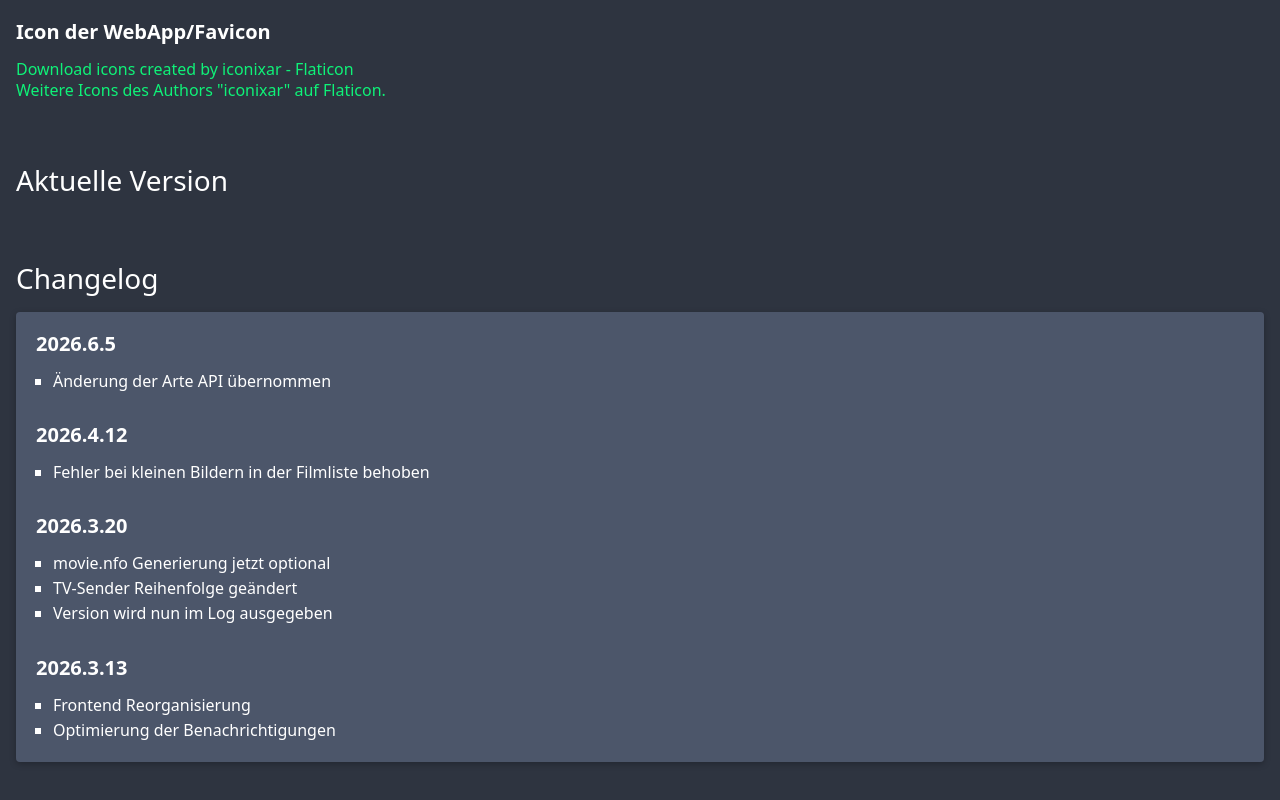
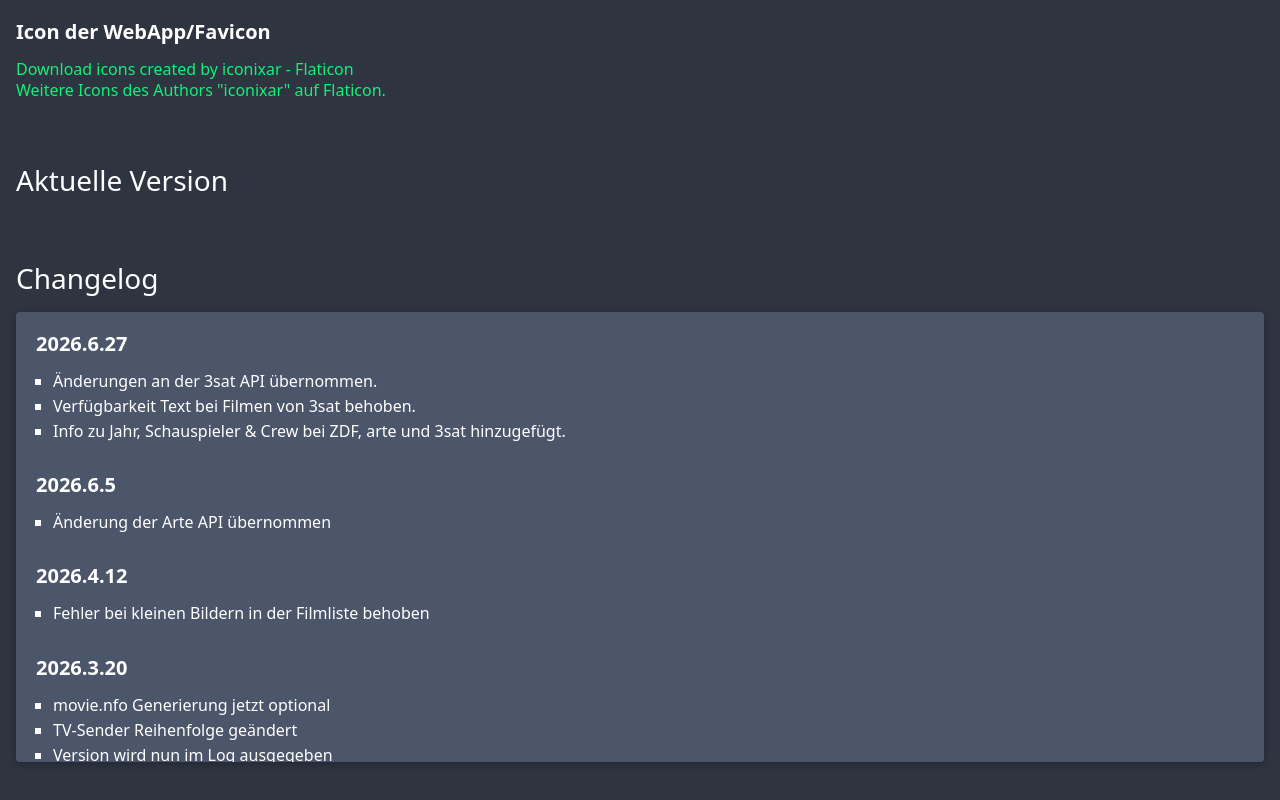
Before and after one commit to LevantinLynx/mediathek-movie-downloader, a Vue app in the folder client/: page /settings in a window 1280 px wide. Shown: the part 1888-2688 px from the top of the page. Built offline with nearby package versions, Linux system fonts and the light colour scheme; no server answers.

Commit message:
changelog update

```diff
--- a/client/src/components/Changelog.vue
+++ b/client/src/components/Changelog.vue
@@ -7,6 +7,13 @@
     <h2>Changelog</h2>
 
     <div class="scrollWrapper">
+      <h4>2026.6.27</h4>
+      <ul>
+        <li>Änderungen an der 3sat API übernommen.</li>
+        <li>Verfügbarkeit Text bei Filmen von 3sat behoben.</li>
+        <li>Info zu Jahr, Schauspieler &amp; Crew bei ZDF, arte und 3sat hinzugefügt.</li>
+      </ul>
+
       <h4>2026.6.5</h4>
       <ul>
         <li>Änderung der Arte API übernommen</li>
```
